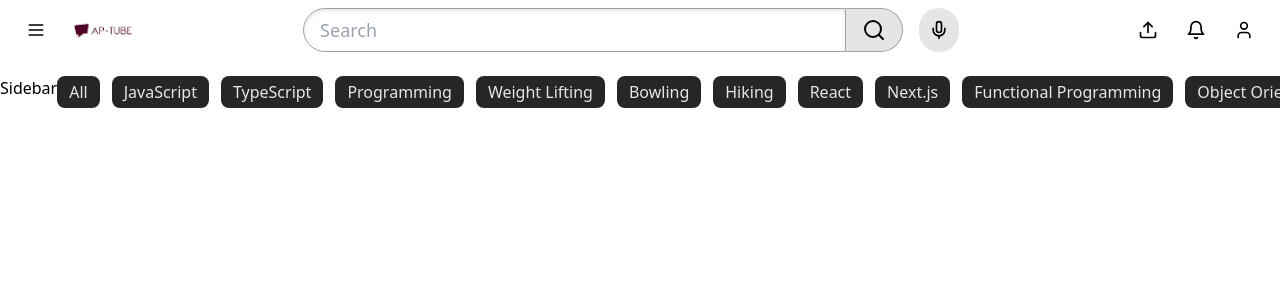
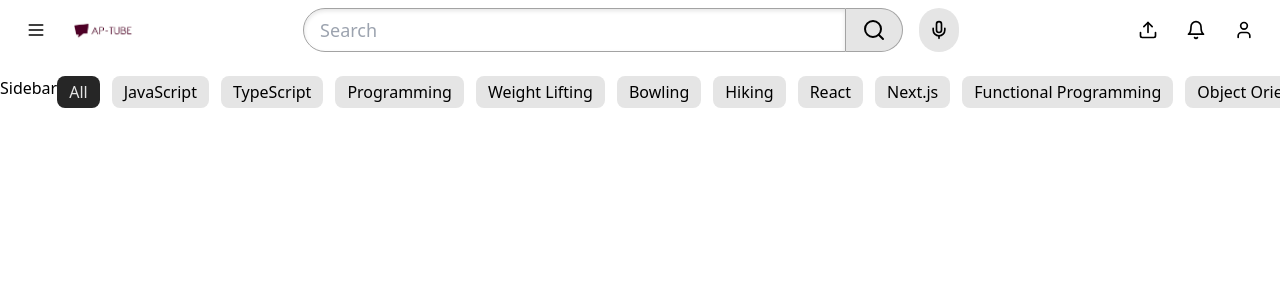
Before and after one commit to Aanand-Patil/youtube-homepage, a React (Vite) app: page / in a window 1280 px wide. Shown: the top 300 px of the page. Built offline with nearby package versions, Linux system fonts and the light colour scheme.

Commit message:
category props udated, selected category dynamically updated.

```diff
--- a/src/App.tsx
+++ b/src/App.tsx
@@ -1,8 +1,11 @@
+import { useState } from "react";
 import { CategoryPills } from "./components/CategoryPills";
 import { categories } from "./data/home";
 import { PageHeader } from "./layouts/PageHeader";
 
 function App() {
+  const [selectedCategory, setSelectedCategory] = useState(categories[0]);
+
   return (
     <div className="max-h-full flex flex-col ">
       <PageHeader />
@@ -10,7 +13,11 @@
       <div className="grid grid-cols-[auto,1fr] flex-grow-1 overflow-auto ">
         <div>Sidebar</div>
         <div className=" sticky top-0 bg-white z-10 pb-4">
-          <CategoryPills categories={categories} />
+          <CategoryPills
+            categories={categories}
+            selectedCategory={selectedCategory}
+            onSelect={setSelectedCategory}
+          />
         </div>
       </div>
     </div>
--- a/src/components/CategoryPills.tsx
+++ b/src/components/CategoryPills.tsx
@@ -2,16 +2,22 @@
 
 type CategoryPillsProps = {
   categories: string[];
+  selectedCategory: string;
+  onSelect: (category: string) => void;
 };
 
-export function CategoryPills({ categories }: CategoryPillsProps) {
+export function CategoryPills({
+  categories,
+  selectedCategory,
+  onSelect,
+}: CategoryPillsProps) {
   return (
     <div className="overflow-x-hidden relative">
       <div className="flex whitespace-nowrap gap-3 transition-transform w-[max-content]">
         {categories.map((category) => (
           <Button
             key={category}
-            variant="dark"
+            variant={selectedCategory === category ? "dark" : "default"}
             className="py-1 px-3 rounded-lg whitespace-nowrap "
           >
             {category}
```
